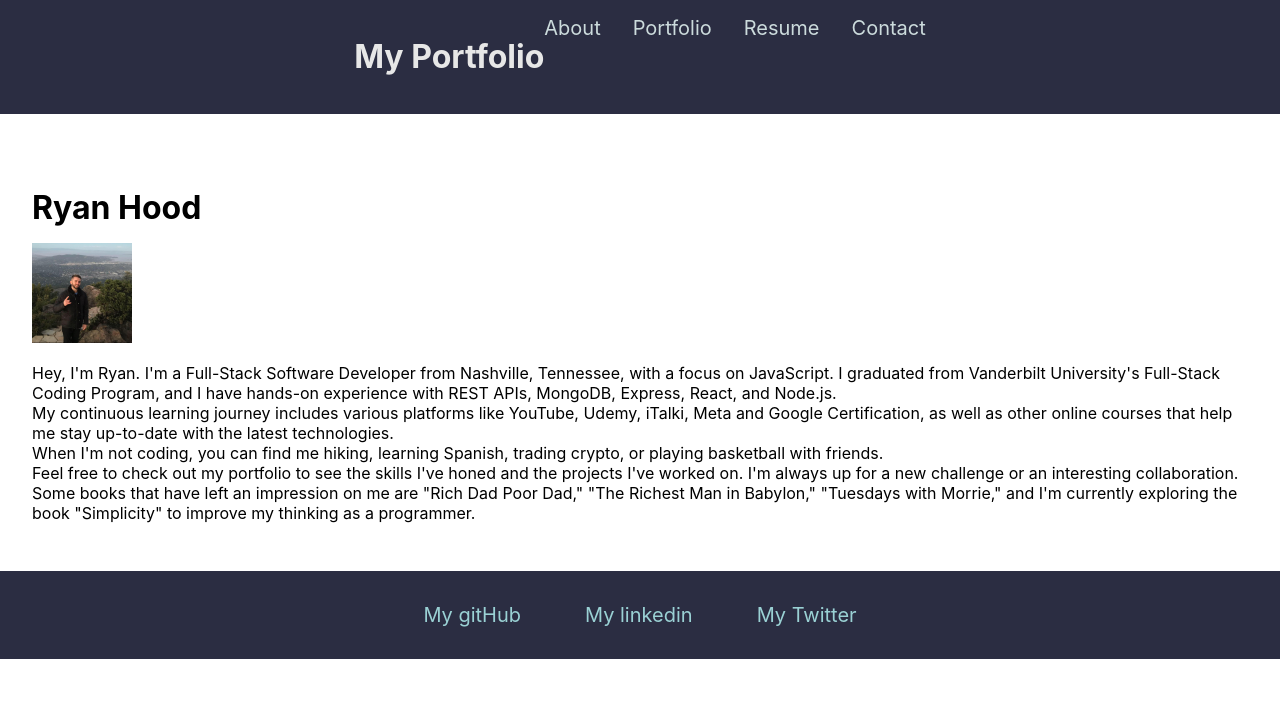
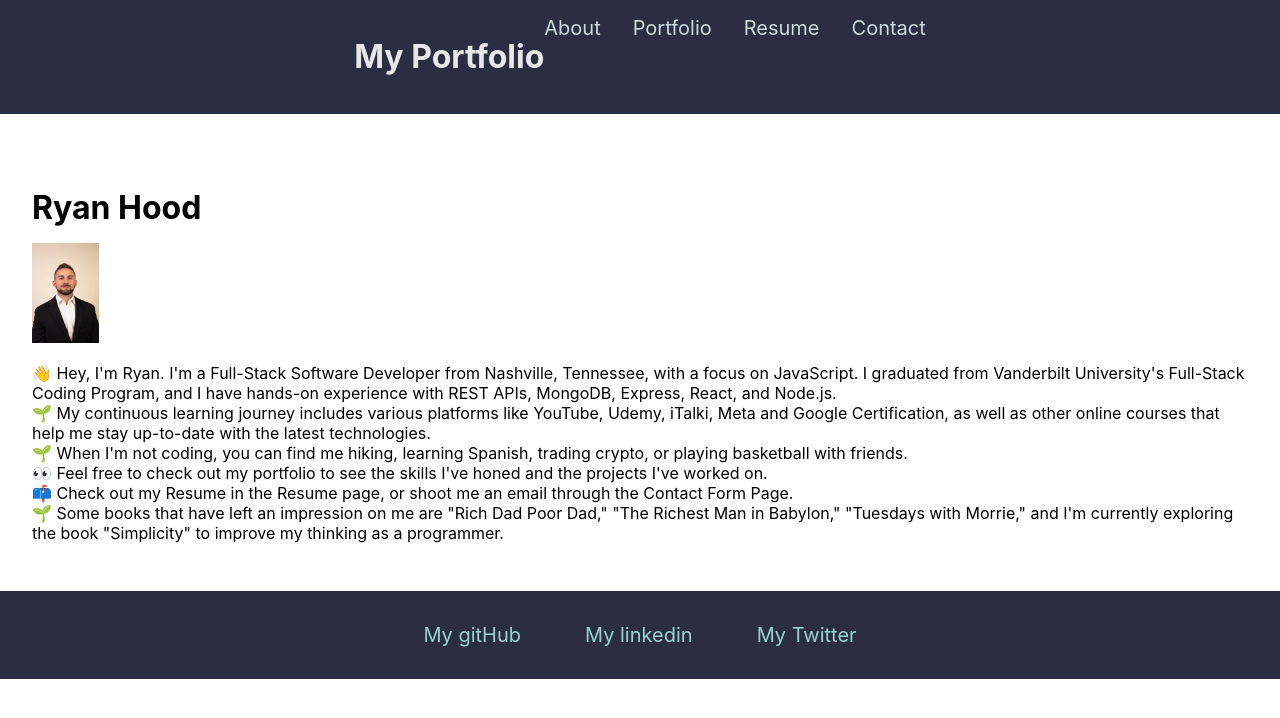
Before and after one commit to ryanhood10/ReactLandingPage, a React (Create React App) app in the folder shellproject/: page / in a window 1280 px wide. Shown: the top 718 px of the page. Built offline with nearby package versions, Linux system fonts and the light colour scheme; the HTML template or start-up script is replaced by a standard one.

Commit message:
modified about, added headshot

```diff
--- a/shellproject/src/components/pages/About.js
+++ b/shellproject/src/components/pages/About.js
@@ -8,19 +8,21 @@ function About(){
         <div className="about">
             <h4 className="name-header">Ryan Hood</h4>
             <img
-            src="Profile1.jpg"
+            src="HeadShot.jpg"
             alt="Ryan Hood"
             height="100px"
             />
-            <p>Hey, I'm Ryan. I'm a Full-Stack Software Developer from Nashville, Tennessee, with a focus on JavaScript. I graduated from Vanderbilt University's Full-Stack Coding Program, and I have hands-on experience with REST APIs, MongoDB, Express, React, and Node.js.
+            <p>👋 Hey, I'm Ryan. I'm a Full-Stack Software Developer from Nashville, Tennessee, with a focus on JavaScript. I graduated from Vanderbilt University's Full-Stack Coding Program, and I have hands-on experience with REST APIs, MongoDB, Express, React, and Node.js.
 <br></br>
- My continuous learning journey includes various platforms like YouTube, Udemy, iTalki, Meta and Google Certification, as well as other online courses that help me stay up-to-date with the latest technologies.
+🌱 My continuous learning journey includes various platforms like YouTube, Udemy, iTalki, Meta and Google Certification, as well as other online courses that help me stay up-to-date with the latest technologies.
 <br></br>
-When I'm not coding, you can find me hiking, learning Spanish, trading crypto, or playing basketball with friends.
+🌱 When I'm not coding, you can find me hiking, learning Spanish, trading crypto, or playing basketball with friends.
 <br></br>
-Feel free to check out my portfolio to see the skills I've honed and the projects I've worked on. I'm always up for a new challenge or an interesting collaboration.
+👀 Feel free to check out my portfolio to see the skills I've honed and the projects I've worked on.
 <br></br>
-Some books that have left an impression on me are "Rich Dad Poor Dad," "The Richest Man in Babylon," "Tuesdays with Morrie," and I'm currently exploring the book "Simplicity" to improve my thinking as a programmer.</p>
+📫 Check out my Resume in the Resume page, or shoot me an email through the Contact Form Page.
+<br></br>
+🌱 Some books that have left an impression on me are "Rich Dad Poor Dad," "The Richest Man in Babylon," "Tuesdays with Morrie," and I'm currently exploring the book "Simplicity" to improve my thinking as a programmer.</p>
         </div>
     )
 }
```
Also changed, not shown: shellproject/public/HeadShot.jpg (added).
